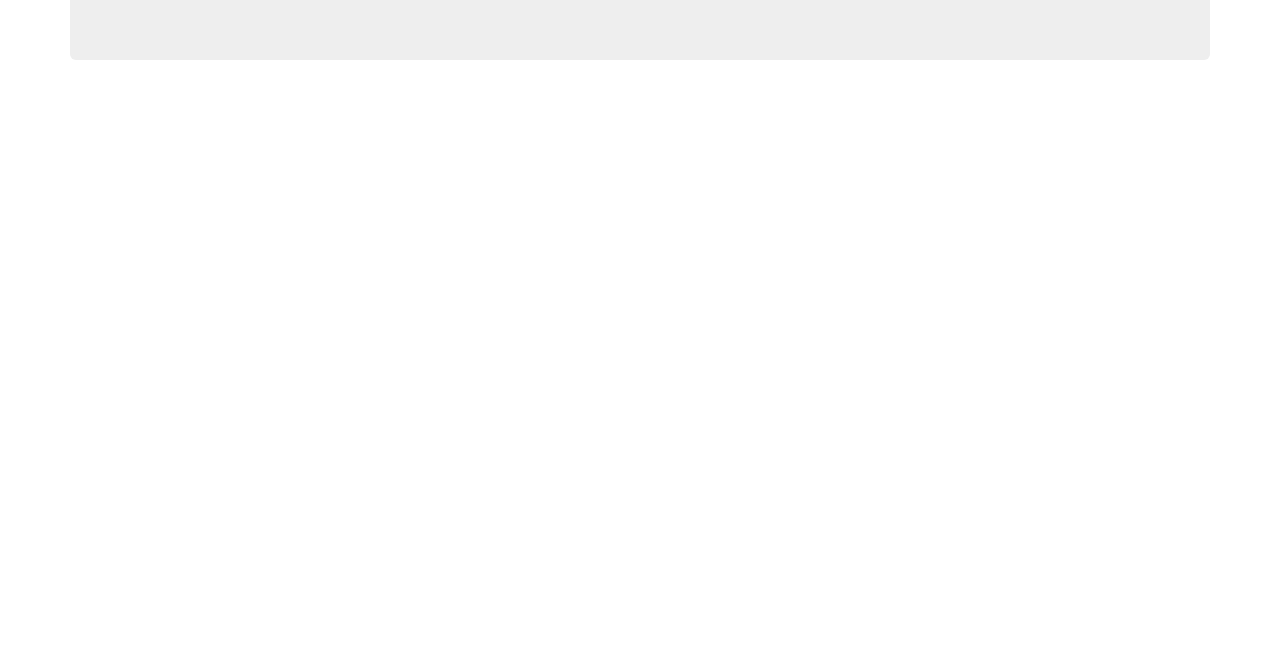
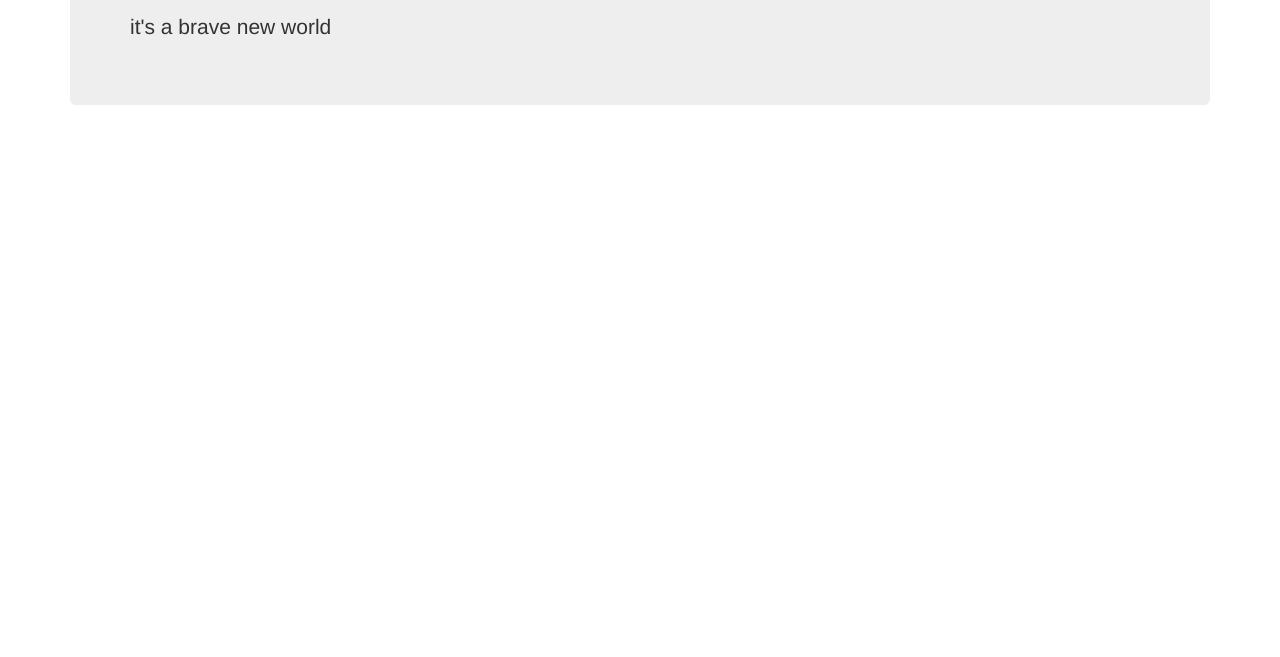
Before and after one commit to groenborg/Element-C, a website: page public/index.html in a window 1280 px wide. Shown: the part 143-800 px from the top of the page. Drawn offline with nearby package versions, Linux system fonts and the light colour scheme.

Commit message:
added new frontpage

```diff
--- a/public/index.html
+++ b/public/index.html
@@ -17,6 +17,7 @@
                     <p class="lead">
                         Continous Integration And Continous Delivery
                     </p>
+                    <p>it's a brave new world</p>
                 </div>
             </div>
         </div>
```
